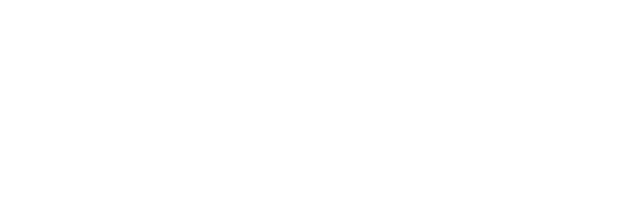
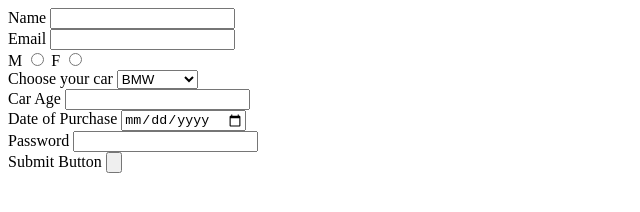
Before and after one commit to acciojob/car-insurance-form-rohan7745, a website: page main.html in a window 1280 px wide. Shown: the whole page, without its empty margins (0-640 px from the left). Drawn offline with Linux system fonts and the light colour scheme.

Commit message:
created a submission

```diff
--- a/main.html
+++ b/main.html
@@ -11,6 +11,42 @@
     <script type="text/javascript" src="./script.js">
 </script>
 
+	<form method="post">
+		<label for="name">Name</label>
+		<input type="text" id="name" required>
+		<br>
+		<label for="email">Email</label>
+		<input type="email" id="email" required>
+		<br>
+		<label for="gender_m">M</label>
+		<input type="radio" id="gender" name="gender "required>
+
+		<label for="gender_f">F</label>
+		<input type="radio" id="gender_f" name="gender" required>
+
+		<br>
+		<label for="cars">Choose your car</label>
+		<select>
+			<option>BMW</option>
+			<option>Audi</option>
+			<option>Mercedez</option>
+		</select>
+		<br>
+		<label for="carage">Car Age</label>
+		<input type="number" id="carage" required>
+		<br>
+		<label for="date_of_purchase">Date of Purchase </label>
+		<input type="date" id="dop" required>
+		<br>
+		<label for="password">Password</label>
+		<input type="password" id="password" required>
+		<br>
+		<label for="submit_button">Submit Button</label>
+		<input type="button" id="submit" name="Submit">
+
+
+
+	</form>
 </body>
 
 </html>
```
